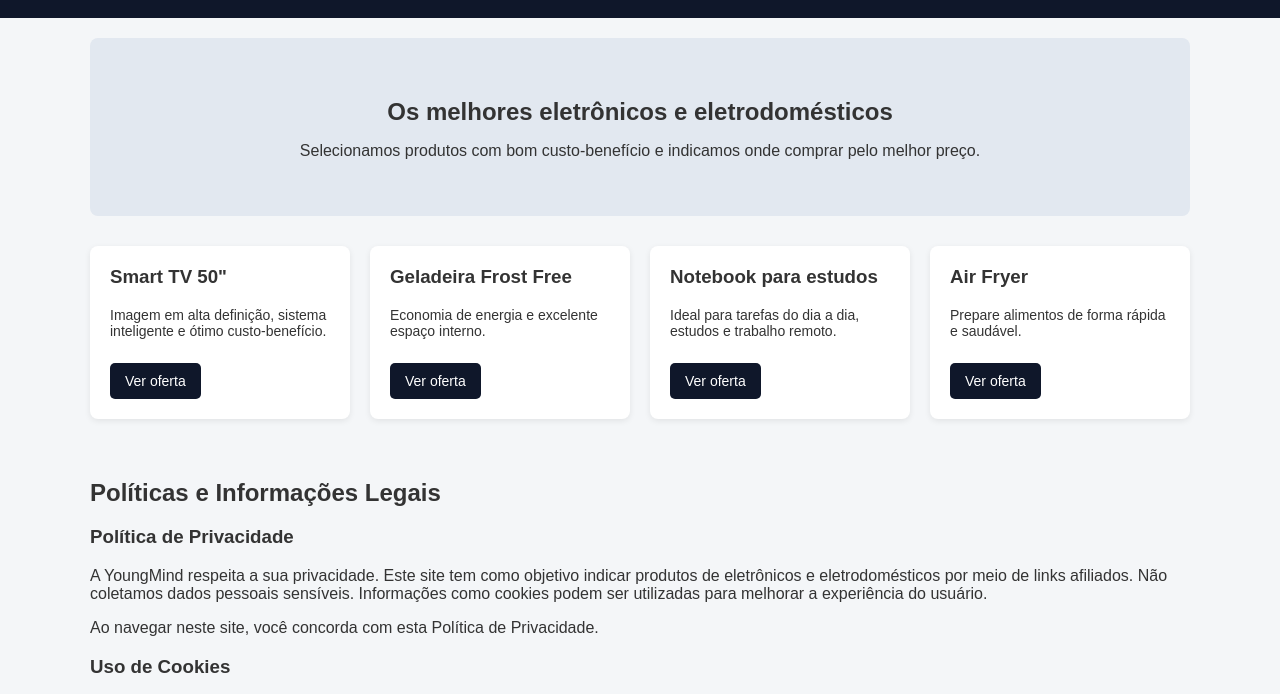
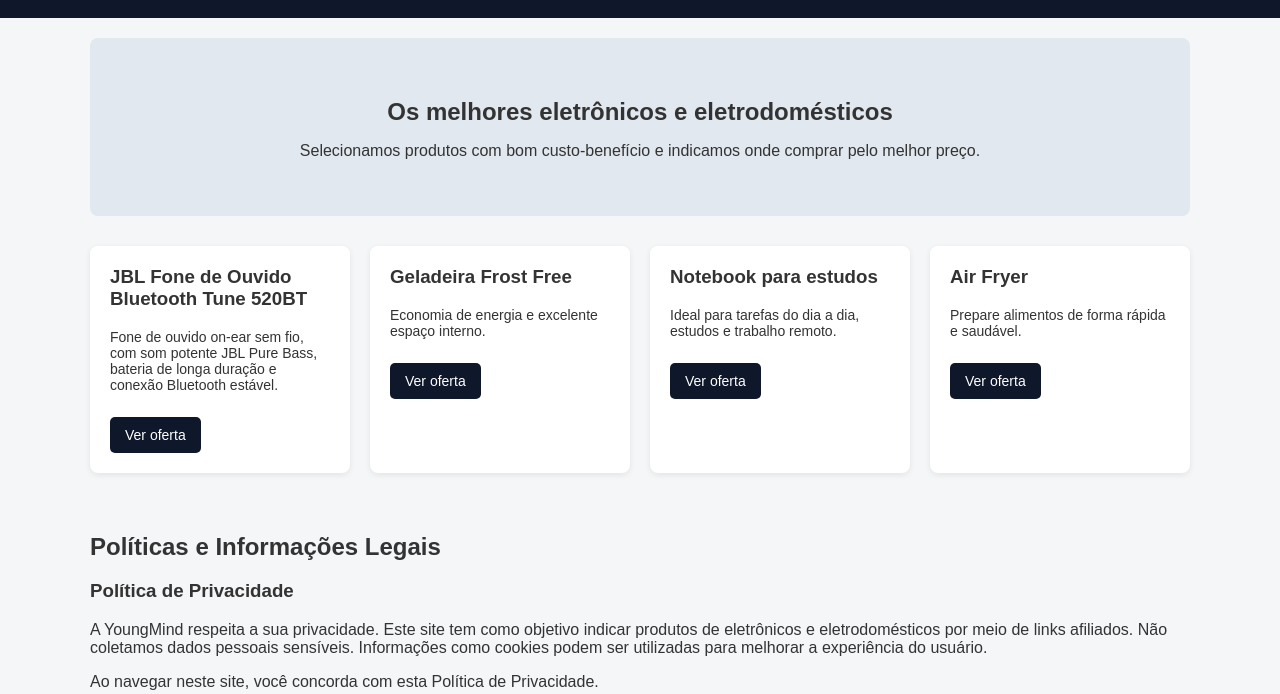
Before and after one commit to MarceloLIZ1401/youngmind, a plain HTML site: page index.html in a window 1280 px wide. Shown: the part 81-775 px from the top of the page. Drawn offline with Linux system fonts and the light colour scheme.

Commit message:
Update product details in index.html

```diff
--- a/index.html
+++ b/index.html
@@ -108,8 +108,9 @@
 
     <section class="products">
       <div class="card">
-        <h3>Smart TV 50"</h3>
-        <p>Imagem em alta definição, sistema inteligente e ótimo custo-benefício.</p>
+        <h3>JBL Fone de Ouvido Bluetooth Tune 520BT</h3>
+<p>Fone de ouvido on-ear sem fio, com som potente JBL Pure Bass, bateria de longa duração e conexão Bluetooth estável.</p>
+
         <a href="#">Ver oferta</a>
       </div>
 
```
